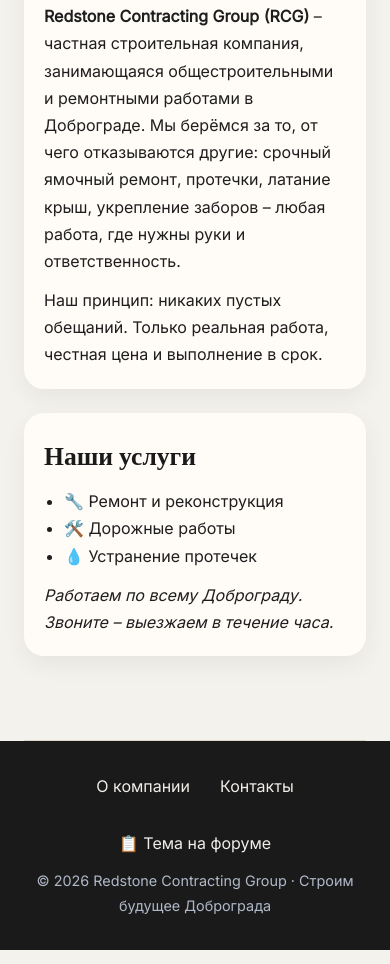
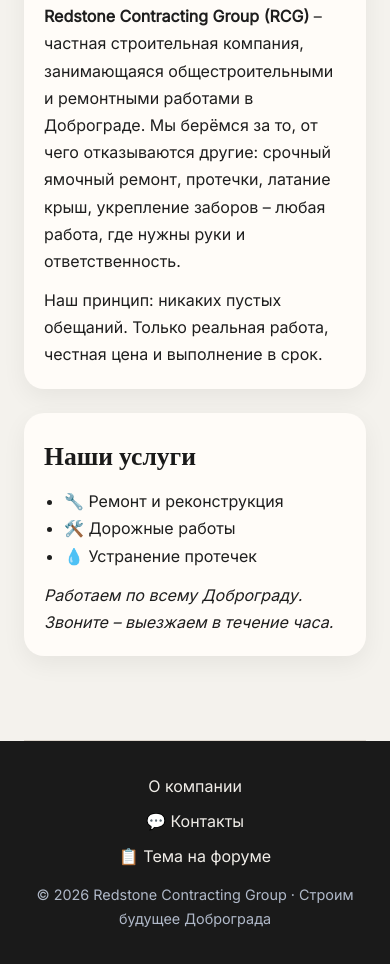
Before and after one commit to MayorDd-gmod/Redstone-Contracting-Group, a plain HTML site: page index.html in a window 390 px wide. Shown: the part 775-1739 px from the top of the page. Drawn offline with nearby package versions, Linux system fonts and the light colour scheme.

Commit message:
Update index.html

```diff
--- a/index.html
+++ b/index.html
@@ -4,7 +4,7 @@
     <meta charset="UTF-8" />
     <meta name="viewport" content="width=device-width, initial-scale=1.0"/>
     <title>RCG · Redstone Contracting Group</title>
-    <!-- FAVICON (логотип на вкладке) -->
+    <!-- FAVICON -->
     <link rel="icon" type="image/png" href="https://github.com/MayorDd-gmod/Redstone-Contracting-Group/blob/main/20260224_233212.png?raw=true" />
     <link rel="preconnect" href="https://fonts.googleapis.com" />
     <link rel="preconnect" href="https://fonts.gstatic.com" crossorigin />
@@ -366,10 +366,12 @@
             header .container { flex-direction: column; align-items: stretch; text-align: center; }
             nav { justify-content: center; }
             .user-info { justify-content: center; }
+            footer .links { gap: 16px; }
         }
         @media (max-width: 480px) {
             .hero { padding: 50px 0 40px; }
             .hero h1 { font-size: 1.8rem; }
+            footer .links { flex-direction: column; gap: 8px; }
         }
         .auth-box {
             max-width: 420px;
@@ -574,11 +576,12 @@
     </div>
 </main>
 
+<!-- Футер -->
 <footer>
     <div class="container">
         <div class="links">
             <a href="#" onclick="alert('RCG · Redstone Contracting Group\nДоброград, Мичиган')">О компании</a>
-            <a href="#" onclick="alert('По всем вопросам:\n📞 +1 (555) 234-5678\n📧 info@rcg-dobrograd.com')">Контакты</a>
+            <a href="https://discord.gg/3ZvACXVdy7" target="_blank">💬 Контакты</a>
             <a href="https://forum.octothorp.team/topic/10016/redstone-contracting-group-rcg-%D1%81%D1%82%D1%80%D0%BE%D0%B8%D1%82%D0%B5%D0%BB%D1%8C%D0%BD%D0%B0%D1%8F-%D0%BA%D0%BE%D0%BC%D0%BF%D0%B0%D0%BD%D0%B8%D1%8F" target="_blank">📋 Тема на форуме</a>
         </div>
         <div class="copy">© 2026 Redstone Contracting Group · Строим будущее Доброграда</div>
```
